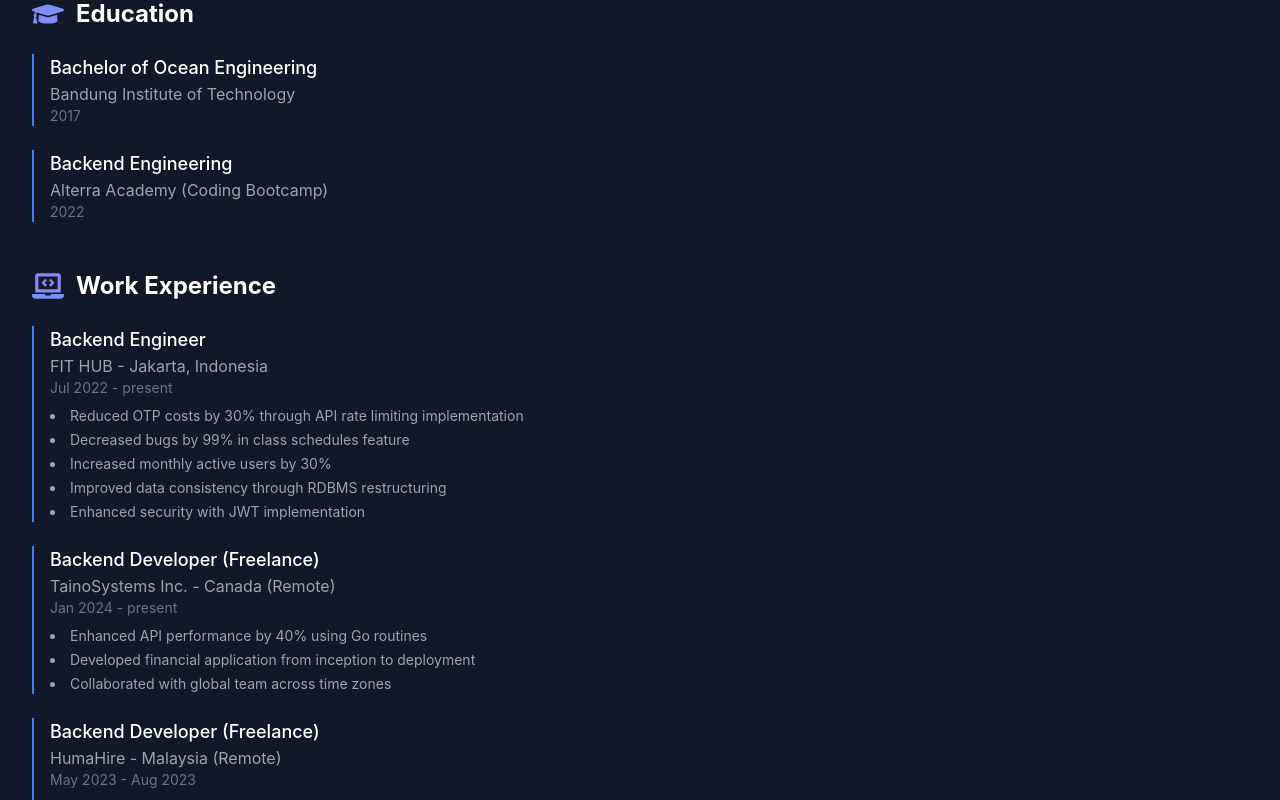
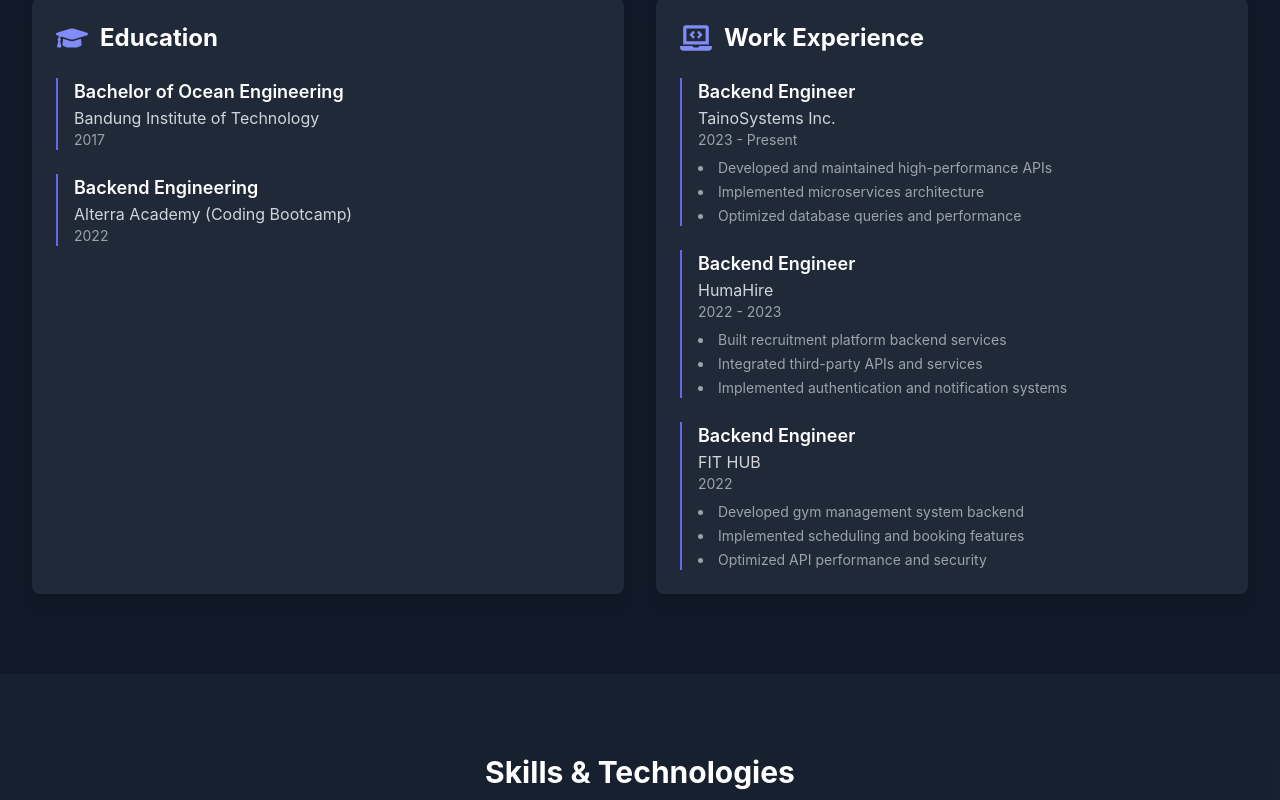
Before and after one commit to nawafilhusnul/crafted-by-null, a React (Vite) app: page / in a window 1280 px wide. Shown: the part 1014-1814 px from the top of the page. Built offline with nearby package versions, Linux system fonts and the light colour scheme.

Commit message:
fix: change wording

```diff
--- a/src/components/About.tsx
+++ b/src/components/About.tsx
@@ -39,34 +39,32 @@
       items: [
         {
           title: "Backend Engineer",
-          place: "FIT HUB - Jakarta, Indonesia",
-          date: "Jul 2022 - present",
+          place: "TainoSystems Inc.",
+          date: "2023 - Present",
           achievements: [
-            "Reduced OTP costs by 30% through API rate limiting implementation",
-            "Decreased bugs by 99% in class schedules feature",
-            "Increased monthly active users by 30%",
-            "Improved data consistency through RDBMS restructuring",
-            "Enhanced security with JWT implementation",
+            "Developed and maintained high-performance APIs",
+            "Implemented microservices architecture",
+            "Optimized database queries and performance",
           ],
         },
         {
-          title: "Backend Developer (Freelance)",
-          place: "TainoSystems Inc. - Canada (Remote)",
-          date: "Jan 2024 - present",
+          title: "Backend Engineer",
+          place: "HumaHire",
+          date: "2022 - 2023",
           achievements: [
-            "Enhanced API performance by 40% using Go routines",
-            "Developed financial application from inception to deployment",
-            "Collaborated with global team across time zones",
+            "Built recruitment platform backend services",
+            "Integrated third-party APIs and services",
+            "Implemented authentication and notification systems",
           ],
         },
         {
-          title: "Backend Developer (Freelance)",
-          place: "HumaHire - Malaysia (Remote)",
-          date: "May 2023 - Aug 2023",
+          title: "Backend Engineer",
+          place: "FIT HUB",
+          date: "2022",
           achievements: [
-            "Reduced API response time by 25%",
-            "Improved email delivery success rate by 50%",
-            "Increased notification click-through rates by 30%",
+            "Developed gym management system backend",
+            "Implemented scheduling and booking features",
+            "Optimized API performance and security",
           ],
         },
       ],
@@ -90,8 +88,15 @@
           </p>
         </motion.div>
 
-        {experiences.map((section, _) => (
-          <div key={section.title} className="mb-12">
+        <div className="grid md:grid-cols-2 gap-8">
+          {experiences.map((section, index) => (
+            <motion.div
+              key={section.title}
+              initial={{ opacity: 0, y: 20 }}
+              animate={{ opacity: 1, y: 0 }}
+              transition={{ delay: index * 0.2 }}
+              className="bg-white dark:bg-gray-800 rounded-lg shadow-lg p-6"
+            >
               <div className="flex items-center mb-6">
                 <section.icon className="w-8 h-8 text-indigo-600 dark:text-indigo-400 mr-3" />
                 <h3 className="text-2xl font-bold text-gray-800 dark:text-white">
@@ -103,18 +108,21 @@
                   <motion.div
                     key={itemIdx}
                     initial={{ opacity: 0, x: -20 }}
-                  whileInView={{ opacity: 1, x: 0 }}
-                  viewport={{ once: true }}
+                    animate={{ opacity: 1, x: 0 }}
                     transition={{ delay: itemIdx * 0.1 }}
-                  className="border-l-2 border-blue-500 pl-4"
+                    className="border-l-2 border-indigo-500 pl-4"
                   >
-                  <h4 className="text-lg font-medium text-white">
+                    <h4 className="text-lg font-semibold text-gray-800 dark:text-white">
                       {item.title}
                     </h4>
-                  <p className="text-gray-400">{item.place}</p>
-                  <p className="text-sm text-gray-500 mb-2">{item.date}</p>
+                    <p className="text-gray-600 dark:text-gray-300">
+                      {item.place}
+                    </p>
+                    <p className="text-sm text-gray-500 dark:text-gray-400 mb-2">
+                      {item.date}
+                    </p>
                     {item.achievements && (
-                    <ul className="list-disc list-inside text-sm text-gray-400 space-y-1">
+                      <ul className="list-disc list-inside text-sm text-gray-600 dark:text-gray-400 space-y-1">
                         {item.achievements.map((achievement, achIdx) => (
                           <li key={achIdx}>{achievement}</li>
                         ))}
@@ -123,8 +131,9 @@
                   </motion.div>
                 ))}
               </div>
+            </motion.div>
+          ))}
         </div>
-        ))}
       </div>
     </section>
   );
--- a/src/components/Hero.tsx
+++ b/src/components/Hero.tsx
@@ -21,10 +21,12 @@
             Backend Engineer
           </h2>
           <p className="text-lg text-gray-600 dark:text-gray-300 max-w-2xl mb-8">
-            Passionate Backend Engineer with expertise in Go and cloud
-            technologies. Experienced in building scalable systems and
-            optimizing application performance. Currently based in Jakarta,
-            Indonesia.
+            An Ocean Engineer turned cloud-obsessed backend engineer with a
+            passion for building fast and scalable systems. Yes, you read that
+            right, a civil engineer who loves to code more than designing shore
+            protection structures. When I'm not coding, you can find me
+            exploring the outdoors or playing games. Currently based in Jakarta,
+            Indonesia, but always up for a remote adventure!
           </p>
 
           <div className="flex justify-center space-x-4 mb-12">
```
Lines whose indentation alone changed are shown as unchanged.
